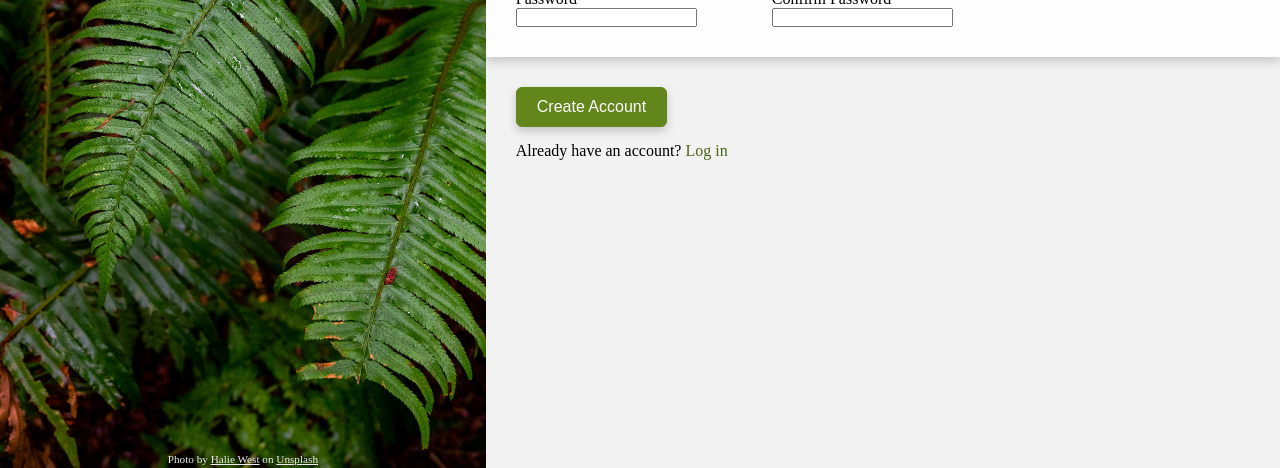
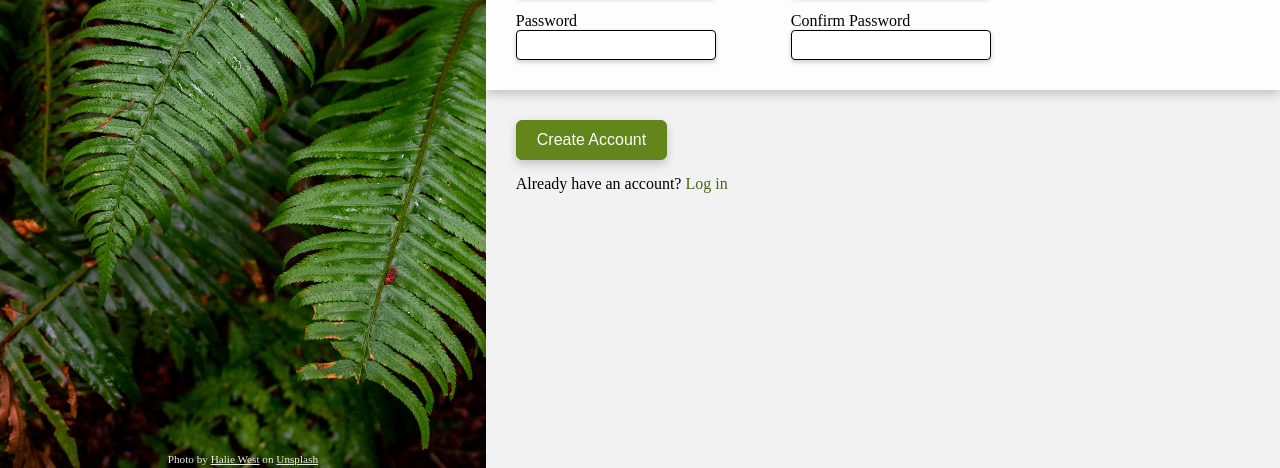
Before and after one commit to KylerLong-dev/form, a plain HTML site: page index.html in a window 1280 px wide. Shown: the part 332-800 px from the top of the page. Drawn offline with Linux system fonts and the light colour scheme.

Commit message:
Add style to inputs

```diff
--- a/index.html
+++ b/index.html
@@ -58,12 +58,12 @@
             <div class="right_form-row">
                 <div class="right_form-column">
                     <label for="user-password">Password</label>
-                    <input type="password" id="user-password" name="userPassword">
+                    <input type="password" id="user-password" name="userPassword" required minlength="8" maxlength="15">
                 </div>
 
                 <div class="right_form-column">
                     <label for="confirm-password">Confirm Password</label>
-                    <input type="password" id="confirm-password" name="confirmPassword">
+                    <input type="password" id="confirm-password" name="confirmPassword" required minlength="8" maxlength="15">
                 </div>
             </div>
 
--- a/styles.css
+++ b/styles.css
@@ -144,3 +144,32 @@ button:hover {
 .right_account a:hover {
     text-decoration: underline;
 }
+
+/*inputs*/
+
+input {
+    font-size: 16px;
+    padding: 10px;
+    width: 200px;
+    height: 30px;
+    border: 1px solid black;
+    border-radius: 4px;
+    box-shadow: 0 2px 5px rgba(0, 0, 0, 0.2);
+    transition: border-color 0.3s, box-shadow 0.3s;
+}
+
+input:focus {
+    border: 1px solid  rgb(94, 94, 228);
+    box-shadow: 0 2px 5px  rgb(94, 94, 228);
+    outline: none;
+}
+
+/*validations*/
+
+input [type="password"]:invalid {
+    border-color: red;
+}
+
+input [type="password"]:valid {
+    border-color: green;
+}
```
